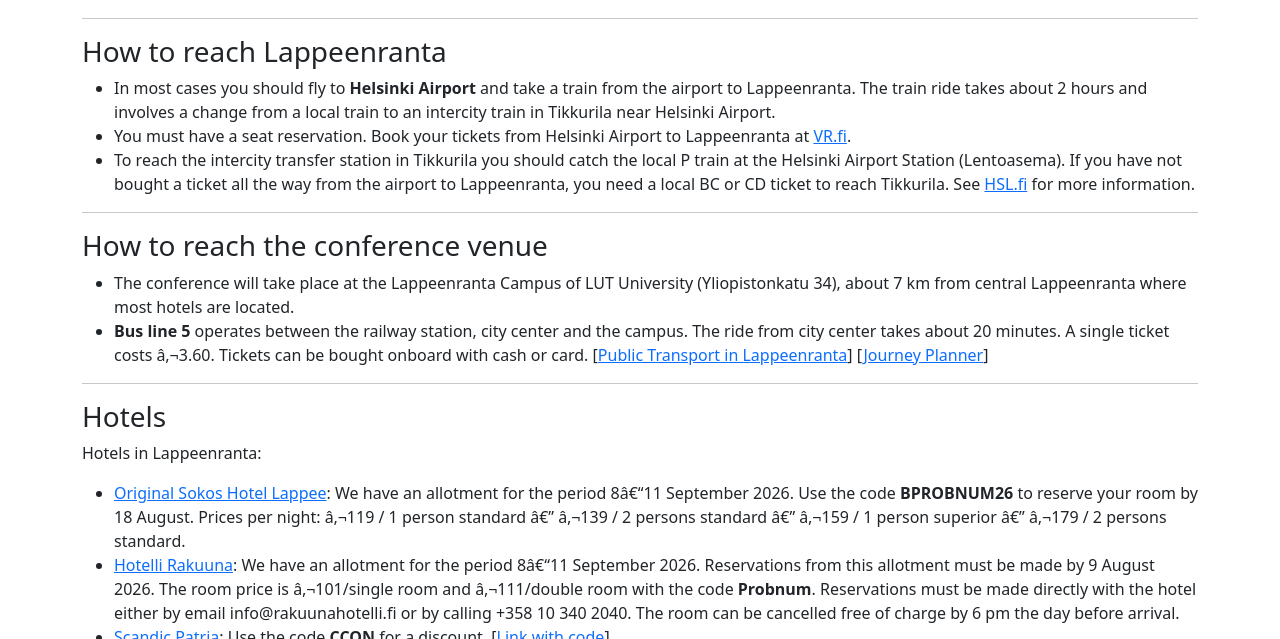
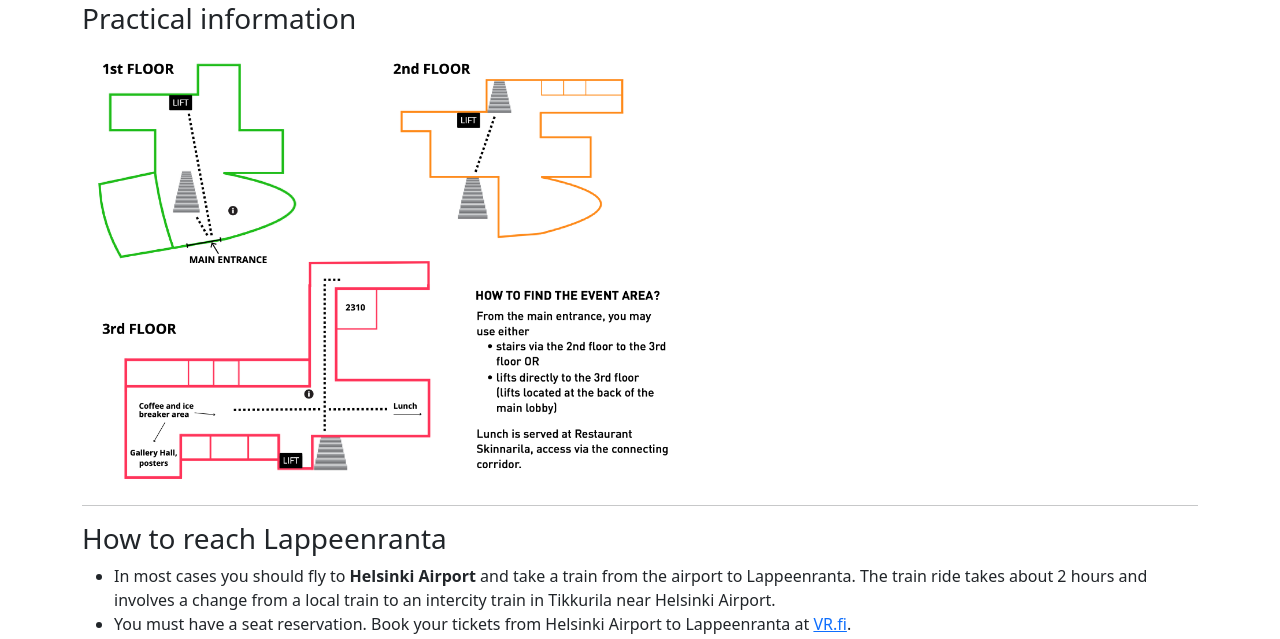
Before and after one commit to probnum2026/probnum2026.github.io, a Jekyll site: the page built from venue.md, in a window 1280 px wide and 900 px high, scrolled down 681 px, cut to the strip 261-900 px from the top of the window. Built offline with Jekyll 4.4.1, drawn with Linux system fonts in a browser that asks for light colours; nearby versions of some CDN libraries.

Commit message:
add maps

```diff
--- a/venue.md
+++ b/venue.md
@@ -8,6 +8,10 @@ header_image: LUT.jpg
 ProbNum 2026 will take place at the **Lappeenranta Campus of LUT University** (Yliopistonkatu 34, 53850 Lappeenranta). The campus is situated in Lappeenranta in Eastern Finland by Lake Saimaa.
 
 <iframe src="https://www.google.com/maps/embed?pb=!1m18!1m12!1m3!1d1930.342321661942!2d28.09175831348225!3d61.064999070797384!2m3!1f0!2f0!3f0!3m2!1i1024!2i768!4f13.1!3m3!1m2!1s0x469094f4435a9599%3A0x133e1ee3dcc2a5cd!2sLUT-yliopisto%2C%20Lappeenrannan%20kampus!5e0!3m2!1sfi!2sfi!4v1782300236184!5m2!1sfi!2sfi" width="600" height="450" style="border:0;" allowfullscreen="" loading="lazy" referrerpolicy="strict-origin-when-cross-origin"></iframe>
+
+### Practical information
+
+ <img src="maps.png" alt="LUT University maps" style="width:600px">
 
 ---
 
```
Also changed, not shown: maps.png (added).
